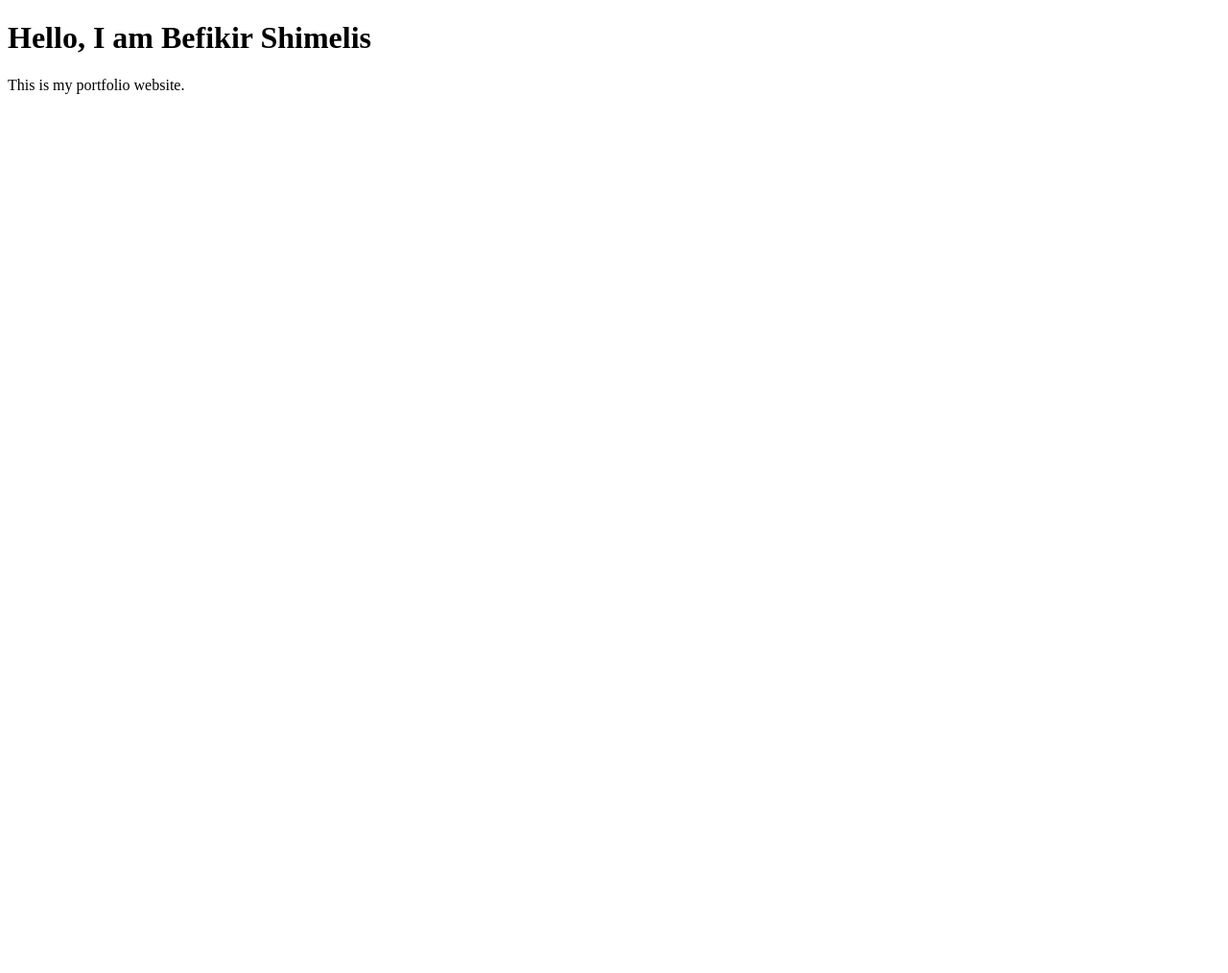
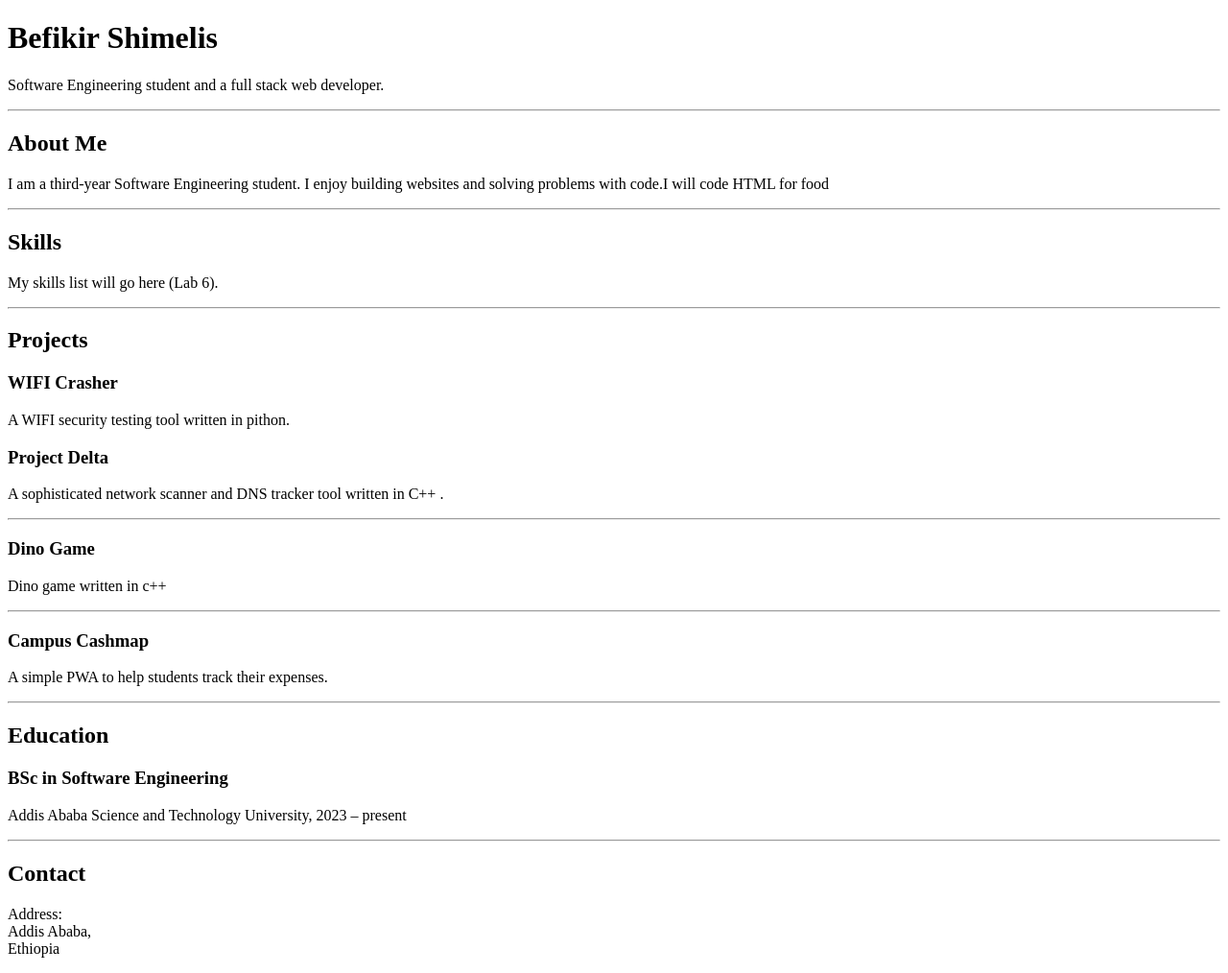
Before and after one commit to squidward404/dummy-portfolio, a plain HTML site: page index.html in a window 1280 px wide. Shown: the whole page at 96% size. Before the commit the page ends 800 px from the top, so only its background shows below. Drawn offline with Linux system fonts and the light colour scheme.

Commit message:
added content improvements and horizontal rules

```diff
--- a/index.html
+++ b/index.html
@@ -5,7 +5,33 @@
 <title>Befikir Shimelis | Portfolio</title>
 </head>
 <body>
-<h1>Hello, I am Befikir Shimelis</h1>
-<p>This is my portfolio website.</p>
+<h1>Befikir Shimelis</h1>
+<p>Software Engineering student and a full stack web developer.</p>
+<hr>
+<h2>About Me</h2>
+<p>I am a third-year Software Engineering student. I enjoy building
+websites and solving problems with code.I will code HTML for food</p>
+<hr>
+<h2>Skills</h2>
+<p>My skills list will go here (Lab 6).</p>
+<hr>
+<h2>Projects</h2>
+<h3>WIFI Crasher</h3>
+<p>A WIFI security testing tool written in pithon.</p>
+<h3>Project Delta</h3>
+<p>A sophisticated network scanner and DNS tracker tool written in C++ .</p>
+<hr>
+<h3>Dino Game</h3>
+<p>Dino game written in c++</p>
+<hr>
+<h3>Campus Cashmap</h3>
+<p>A simple PWA to help students track their expenses.</p>
+<hr>
+<h2>Education</h2>
+<h3>BSc in Software Engineering</h3>
+<p>Addis Ababa Science and Technology University, 2023 – present</p>
+<hr>
+<h2>Contact</h2>
+<p>Address:<br>Addis Ababa,<br>Ethiopia</p>
 </body>
 </html>
```
